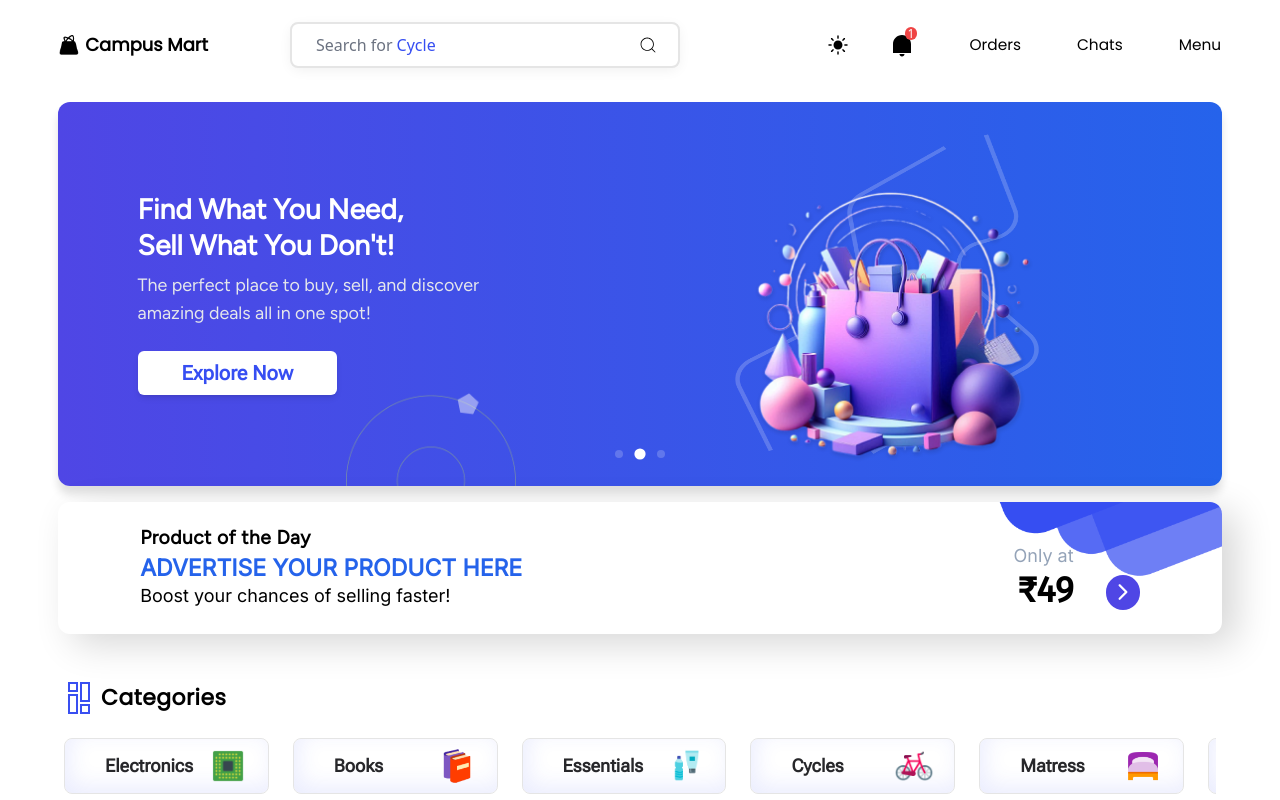
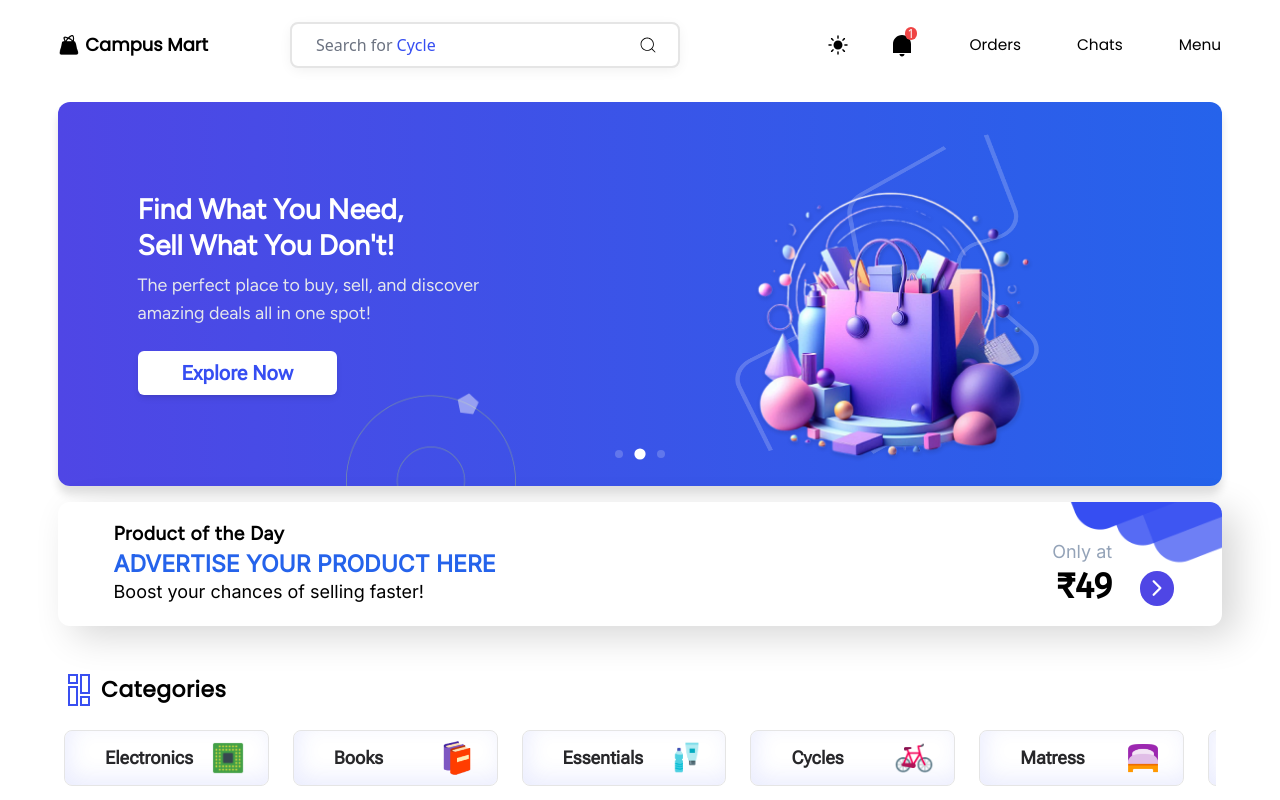
Before and after one commit to SarthakKrishak/Campus_Mart, a React (Vite) app in the folder frontend/: page / in a window 1280 px wide. Shown: the top 800 px of the page. Built offline with nearby package versions, Linux system fonts and the light colour scheme; the HTML template or start-up script is replaced by a standard one; a web font is replaced by a local one.

Commit message:
front_whitebanner

```diff
--- a/frontend/src/Pages/Home.jsx
+++ b/frontend/src/Pages/Home.jsx
@@ -118,7 +118,7 @@ const Home = () => {
       </div>
 
       <div className="flex flex-col">
-        {/* Blue banner animated code */}
+        {/* Blue banner code */}
         <motion.div
           initial={{ opacity: 0, x: 20 }}
           animate={{ opacity: 1, x: 0 }}
@@ -304,54 +304,18 @@ const Home = () => {
           </Swiper>
         </motion.div>
 
-        {/* Blue banner code
-                <div className="h-[47vh] bg-gradient-to-l from-[#364ef2] to-[#534ff2] rounded-lg ml-[4.5vw] mr-[4.5vw] mt-4 flex mb-4 relative shadow-lg shadow-gray-400">
-                    <img width={170} src=".\src\assets\circle.png" alt="image" className="absolute bottom-0 left-72" />
-                    <div className="flex gap-1 absolute bottom-5 right-1/2">
-                        <div className="rounded-full bg-white w-2 h-2"></div>
-                        <div className="rounded-full bg-white w-2 h-2"></div>
-                        <div className="rounded-full bg-white w-2 h-2"></div>
-                    </div>
-                    <div className="flex flex-col h-full w-1/2 text-white gap-4 pl-20 pt-12 pb-12 justify-centerst">
-                        <h1 className="text-[2.1vw] font-bold">
-                            Unlock Deals, Share Essentials, <br />
-                            Simply Campus Living!
-                        </h1>
-                        <h1 className="text-[1.4vw] text-gray-200">
-                            Your trusted platform to simplify student life.
-                            <br />
-                            Buy, sell and connect with ease!
-                        </h1>
-                        <Link to={"/upload"} className="bg-white w-44 text-[#364EF2] font-bold rounded-md py-2 px-2 text-xl justify-center flex">
-                            Sell Now
-                        </Link>
-                    </div>
-
-                    <div className="flex h-full w-1/2 overflow-hidden justify-center items-center relative">
-                        <img height={420}
-                            width={400} src=".\src\assets\Group_115.png" alt="image" className="z-0 absolute"/>
-                        <img
-                            className="mt-1 z-10 absolute"
-                            height={420}
-                            width={400}
-                            src=".\src\assets\image_12.png"
-                            alt="image"
-                        />
-                    </div>
-                </div> */}
-
         {/* White banner*/}
         <motion.div
           initial={{ opacity: 0, x: 10 }}
           animate={{ opacity: 1, x: 0 }}
           transition={{ duration: 0.8, ease: "easeOut" }}
-          className="pt-2 pb-2 md:pb-3 md:pt-3 lg:pb-6 lg:pt-6 pl-[2vw] pr-[2vw] lg:pl-[0.2vw] lg:pr-[0.2vw] ml-[4.5vw] mr-[4.5vw] rounded-md md:rounded-xl text-white flex items-center justify-between relative overflow-hidden shadow-[14.361501693725586px_10.258214950561523px_36.9295768737793px_0px_rgba(0,0,0,0.16)]"
+          className="pt-2 pb-2 md:pb-4 md:pt-4 lg:pb-5 lg:pt-5 pr-[2vw] lg:pr-0 ml-[4.5vw] mr-[4.5vw] rounded-md md:rounded-xl text-white flex items-center justify-between relative overflow-hidden shadow-[14.361501693725586px_10.258214950561523px_36.9295768737793px_0px_rgba(0,0,0,0.16)]"
         >
           {/* Background Image */}
           <img
             src="/assets/Group_114.png"
             alt="background"
-            className="absolute bottom-12 right-[-22vw] lg:right-[-7vw] z-0 w-[60vw] max-w-[400px] h-auto md:bottom-10 lg:bottom-12 md:right-[-21vw]"
+            className="absolute bottom-8 right-[-14vw] lg:right-[-7vw] z-0 w-[50vw] md:w-[40vw] lg:w-[32vw] xl:w-[24vw] h-auto md:bottom-12 lg:bottom-14 md:right-[-12vw]"
           />
 
           {/* White Banner Container */}
@@ -362,12 +326,12 @@ const Home = () => {
             className="w-full h-full text-black rounded-lg flex"
           >
             {/* Left Text Section */}
-            <div className="flex flex-col lg:pl-20 pl-6 w-2/3 justify-center">
+            <div className="flex flex-col lg:pl-14 pl-6 w-2/3 justify-center md:pl-10">
               <motion.h1
                 initial={{ opacity: 0, x: -30 }}
                 animate={{ opacity: 1, x: 0 }}
                 transition={{ delay: 0.2, duration: 0.6 }}
-                className="font-extrabold lg:text-[1.5vw] md:text-base text-black text-xs font-figtree tracking-wide"
+                className="font-extrabold lg:text-[1.7vw] xl:text-[1.5vw] md:text-base text-black text-xs font-figtree tracking-wide"
               >
                 Product of the Day
               </motion.h1>
@@ -375,7 +339,7 @@ const Home = () => {
                 initial={{ opacity: 0, x: -30 }}
                 animate={{ opacity: 1, x: 0 }}
                 transition={{ delay: 0.3, duration: 0.6 }}
-                className="text-blue-600 font-bold md:text-lg lg:text-[1.8vw] text-xs font-inter lg:mt-1"
+                className="text-blue-600 font-bold md:text-lg lg:text-[2.2vw] xl:text-[1.8vw] text-xs font-inter lg:mt-1"
               >
                 ADVERTISE YOUR PRODUCT HERE
               </motion.h1>
@@ -383,24 +347,24 @@ const Home = () => {
                 initial={{ opacity: 0, x: -30 }}
                 animate={{ opacity: 1, x: 0 }}
                 transition={{ delay: 0.4, duration: 0.6 }}
-                className="lg:text-lg md:text-sm text-[2.5vw] text-black font-medium font-inter"
+                className="lg:text-base xl:text-lg md:text-sm text-[2.5vw] text-black font-medium font-inter"
               >
                 Boost your chances of selling faster!
               </motion.h3>
             </div>
 
             {/* Right Price Section */}
-            <div className="flex items-end w-1/3 lg:gap-8 gap-2 justify-end lg:pr-20 pr-2 pt-3">
+            <div className="flex items-end w-1/3 lg:gap-6 xl:gap-7 gap-2 justify-end lg:pr-12 pr-2 pt-3">
               <motion.div
                 initial={{ opacity: 0, x: 30 }}
                 animate={{ opacity: 1, x: 0 }}
                 transition={{ delay: 0.5, duration: 0.6 }}
                 className="text-right flex flex-col"
               >
-                <h1 className="text-slate-400 lg:text-lg text-xs font-medium font-inter md:text-sm">
+                <h1 className="text-slate-400 lg:text-base xl:text-lg text-xs font-medium font-inter md:text-sm">
                   Only at
                 </h1>
-                <span className="lg:text-4xl font-bold text-lg font-firaSans md:text-2xl">
+                <span className="lg:text-3xl xl:text-4xl font-bold text-lg font-firaSans md:text-2xl ">
                   ₹49
                 </span>
               </motion.div>
@@ -413,7 +377,7 @@ const Home = () => {
               >
                 <Link
                   to={"/price"}
-                  className="rounded-full bg-indigo-600 lg:p-[0.4vw] md:p-[0.8vw] text-white lg:text-2xl flex justify-center items-center z-20 hover:scale-110 transition-transform p-1 mb-[0.2vh] lg:mb-0 md:mb-[0.3vh] text-sm"
+                  className="rounded-full bg-indigo-600 lg:p-[0.5vw] xl:p-[0.4vw] md:p-[0.8vw] text-white lg:text-2xl flex justify-center items-center z-20 hover:scale-110 transition-transform p-1 mb-[0.2vh] lg:mb-0 md:mb-[0.3vh] text-sm"
                 >
                   <IoIosArrowForward />
                 </Link>
@@ -421,28 +385,6 @@ const Home = () => {
             </div>
           </motion.div>
         </motion.div>
-
-        {/* white banner code
-                <div className="h-[16vh] ml-[4.5vw] mr-[4.5vw] rounded-xl text-white flex  items-center justify-between relative overflow-hidden shadow-md shadow-gray-300">
-                    <img height={350}
-                        width={350} src=".\src\assets\Group_114.png" alt="image" className="absolute right-[-6vw] bottom-10 z-0" />
-                    <div className="w-full h-full bg-white shadow-md shadow-slate-300 text-black rounded-lg flex">
-                        <div className="flex flex-col pl-20 w-2/3 justify-center">
-                            <h1 className="font-semibold text-xl">Product of the Day</h1>
-                            <h1 className="text-[#364EF2] font-bold text-2xl">ADVERTISE YOUR PRODUCT HERE</h1>
-                            <h3 className="text-base text-slate-600 font-medium">Boost your chances of selling faster!</h3>
-                        </div>
-                        <div className="flex items-end w-1/3 p-4 gap-3 justify-end pr-20">
-                            <div className="text-right">
-                                <h1 className="text-slate-600 text-lg">Only at</h1>
-                                <span className="text-4xl font-bold">₹49</span>
-                            </div>
-                            <Link to={"/price"} className="rounded-full bg-[#394FF1] p-[0.4vw] text-white text-2xl flex justify-center items-center z-20">
-                                <IoIosArrowForward />
-                            </Link>
-                        </div>
-                    </div>
-                </div> */}
       </div>
 
       <div className="w-full min-h-screen bg-white flex flex-col items-center pl-[4.5vw] pr-[4.5vw]">
```
Lines whose indentation alone changed are shown as unchanged.
